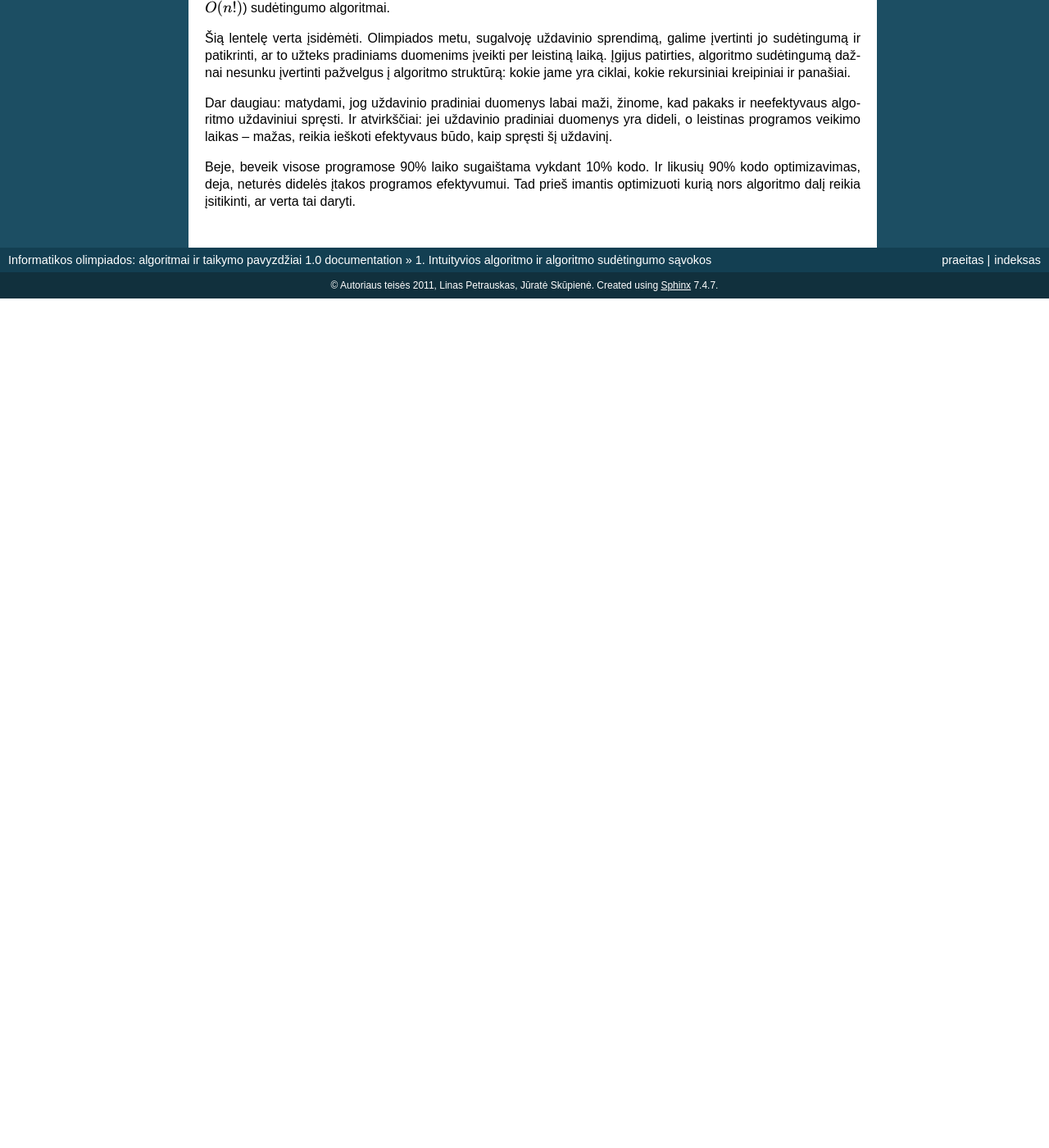
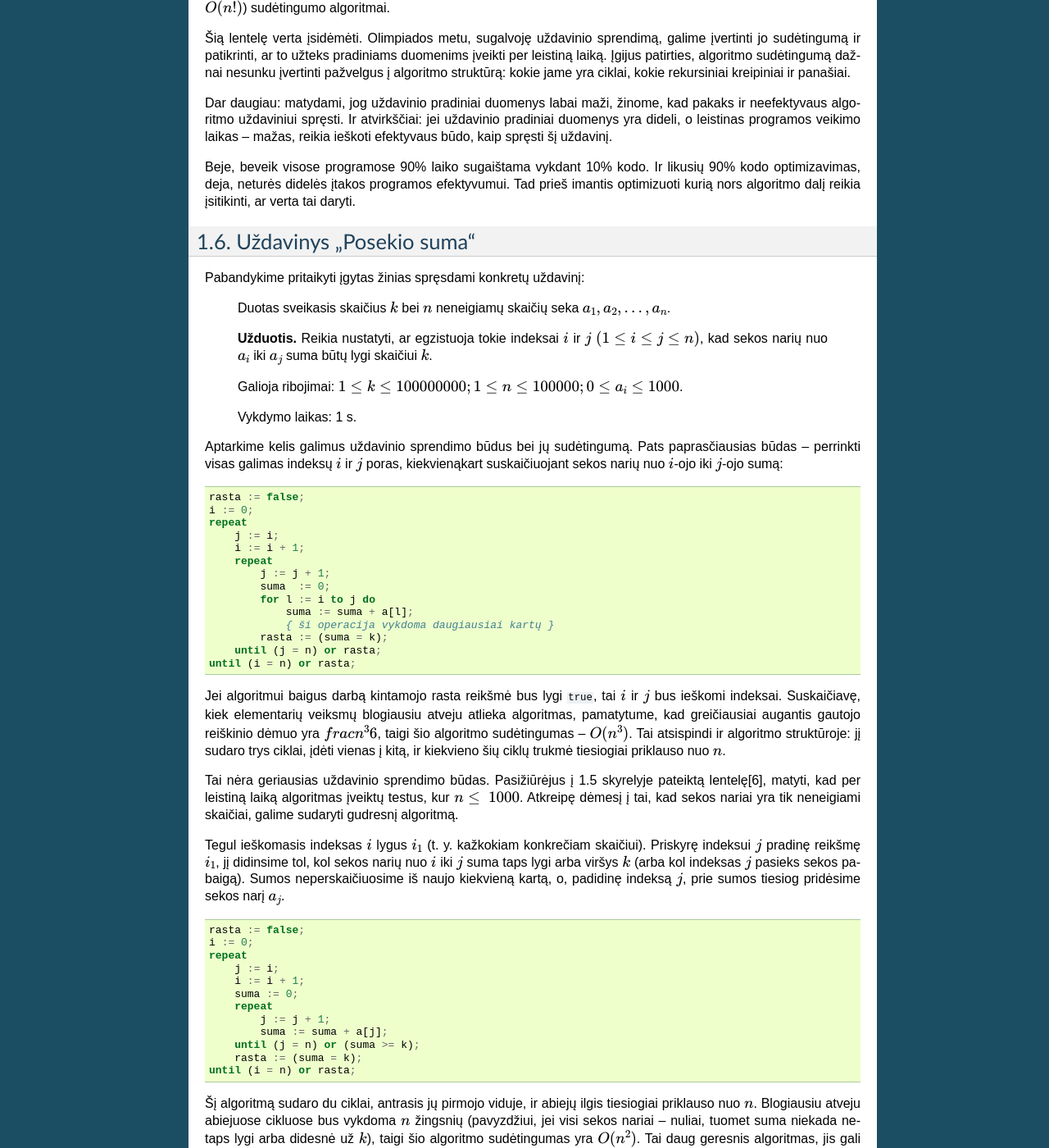
Before and after one commit to linasp/leidinys-9-10-kl, a Sphinx documentation site: the page built from source/algoritmas.rst, in a window 1280 px wide and 1400 px high, scrolled down 3955 px. Shown: the whole window at 82% size. Built offline with Sphinx 7.4.7, drawn with Linux system fonts in a browser that asks for light colours; formulas are drawn with MathJax 3; before the commit the page ends 4319 px from its top, so only the background shows below that; some of the changed text lies outside the part shown.

Commit message:
Sukeltas 1.6 skyrelis.

```diff
--- a/source/algoritmas.rst
+++ b/source/algoritmas.rst
@@ -184,3 +184,84 @@ Efektyviais laikomi polinominio sudėtingumo algoritmai, t. y. tokie, kurių sud
 Dar daugiau: matydami, jog uždavinio pradiniai duomenys labai maži, žinome, kad pakaks ir neefektyvaus algoritmo uždaviniui spręsti. Ir atvirkščiai: jei uždavinio pradiniai duomenys yra dideli, o leistinas programos veikimo laikas -- mažas, reikia ieškoti efektyvaus būdo, kaip spręsti šį uždavinį.
 
 Beje, beveik visose programose 90% laiko sugaištama vykdant 10% kodo. Ir likusių 90% kodo optimizavimas, deja, neturės didelės įtakos programos efektyvumui. Tad prieš imantis optimizuoti kurią nors algoritmo dalį reikia įsitikinti, ar verta tai daryti.
+
+
+Uždavinys "Posekio suma"
+------------------------
+
+Pabandykime pritaikyti įgytas žinias spręsdami konkretų uždavinį:
+
+    Duotas sveikasis skaičius :math:`k` bei :math:`n` neneigiamų skaičių seka :math:`a_1, a_2, \ldots, a_n`.
+
+    **Užduotis.** Reikia nustatyti, ar egzistuoja tokie indeksai :math:`i` ir :math:`j` :math:`(1 \le i \le j \le n)`, kad sekos narių nuo :math:`a_i` iki :math:`a_j` suma būtų lygi skaičiui :math:`k`.
+
+    Galioja ribojimai: :math:`1 \le k \le 100 000 000; 1 \le n \le 100 000; 0 \le a_i \le 1 000`.
+
+    Vykdymo laikas: 1 s.
+
+Aptarkime kelis galimus uždavinio sprendimo būdus bei jų sudėtingumą. Pats paprasčiausias būdas -- perrinkti visas galimas indeksų :math:`i` ir :math:`j` poras, kiekvienąkart suskaičiuojant sekos narių nuo :math:`i`-ojo iki :math:`j`-ojo sumą:
+
+.. code-block:: pascal
+
+    rasta := false;
+    i := 0;
+    repeat
+        j := i;
+        i := i + 1;
+        repeat
+            j := j + 1;
+            suma  := 0;
+            for l := i to j do
+                suma := suma + a[l];
+                { ši operacija vykdoma daugiausiai kartų }
+            rasta := (suma = k);
+        until (j = n) or rasta;
+    until (i = n) or rasta;
+
+Jei algoritmui baigus darbą kintamojo rasta reikšmė bus lygi ``true``, tai :math:`i` ir :math:`j` bus ieškomi indeksai. Suskaičiavę, kiek elementarių veiksmų blogiausiu atveju atlieka algoritmas, pamatytume, kad greičiausiai augantis gautojo reiškinio dėmuo yra :math:`frac{n^3}{6}`, taigi šio algoritmo sudėtingumas -- :math:`O(n^3)`. Tai atsispindi ir algoritmo struktūroje: jį sudaro trys ciklai, įdėti vienas į kitą, ir kiekvieno šių ciklų trukmė tiesiogiai priklauso nuo :math:`n`.
+
+.. todo:: sutvarkyti nuorodas į skyrių ir lentelę žemiau.
+
+Tai nėra geriausias uždavinio sprendimo būdas. Pasižiūrėjus į 1.5 skyrelyje pateiktą lentelę[6], matyti, kad per leistiną laiką algoritmas įveiktų testus, kur :math:`n \le ~1000`. Atkreipę dėmesį į tai, kad sekos nariai yra tik neneigiami skaičiai, galime sudaryti gudresnį algoritmą.
+
+Tegul ieškomasis indeksas :math:`i` lygus :math:`i_1` (t. y. kažkokiam konkrečiam skaičiui). Priskyrę indeksui :math:`j` pradinę reikšmę :math:`i_1`, jį didinsime tol, kol sekos narių nuo :math:`i` iki :math:`j` suma taps lygi arba viršys :math:`k` (arba kol indeksas :math:`j` pasieks sekos pabaigą). Sumos neperskaičiuosime iš naujo kiekvieną kartą, o, padidinę indeksą :math:`j`, prie sumos tiesiog pridėsime sekos narį :math:`a_j`.
+
+.. code-block:: pascal
+
+    rasta := false;
+    i := 0;
+    repeat
+        j := i;
+        i := i + 1;
+        suma := 0;
+        repeat
+            j := j + 1;
+            suma := suma + a[j];
+        until (j = n) or (suma >= k);
+        rasta := (suma = k);
+    until (i = n) or rasta;
+
+Šį algoritmą sudaro du ciklai, antrasis jų pirmojo viduje, ir abiejų ilgis tiesiogiai priklauso nuo :math:`n`. Blogiausiu atveju abiejuose cikluose bus vykdoma :math:`n` žingsnių (pavyzdžiui, jei visi sekos nariai -- nuliai, tuomet suma niekada netaps lygi arba didesnė už :math:`k`), taigi šio algoritmo sudėtingumas yra :math:`O(n^2)`. Tai daug geresnis algoritmas, jis gali įveikti testus, kur :math:`n \le ~30\ 000`. Tačiau to nepakanka.
+
+Kritiškai įvertinkime savo algoritmą. Tarkime, :math:`n = 100\ 000`, :math:`i = 1`, :math:`j = 90\ 000`, ir :math:`suma < k`. Kas atsitiks, jei, padidinus :math:`j` dar vienetu, suma taps didesnė už :math:`k`? Indeksas :math:`i` bus padidintas vienetu, :math:`j` priskirta :math:`i` reikšmė ir iš naujo skaičiuojamos sumos. Tačiau jei sekos narių nuo 1 iki 90 000 suma buvo mažesnė už :math:`k`, tai tuo labiau tokia bus ir narių nuo 2 iki 90 000 suma. Šio (milžiniško) intervalo būtų galima netikrinti!
+
+Tai apibendrinę, galime sudaryti dar geresnį algoritmą. Priskirkime indeksams reikšmes :math:`i = j = 1`, o sumai reikšmę :math:`a_1`. Tai bus pradinis intervalas. Veiksmus kartosime, kol suma nelygi :math:`k` ir :math:`j` mažesnis už :math:`n`. Kiekvienu žingsniu vykdysime vieną iš šių veiksmų: jei suma mažesnė už :math:`k`, intervalą praplėsime – padidinsime indeksą :math:`j` ir prie sumos pridėsime :math:`a_j`; jei suma didesnė už :math:`k` (tai tokia ji tapo po paskutinio žingsnio), intervalą siaurinsime -- iš sumos atimsime `a_i` ir padidinsime indekso `i` reikšmę. Jei po kurio nors žingsnio suma taps lygi `k`, algoritmas iškart nutrauks darbą.
+
+.. code-block:: pascal
+
+    suma := a[1];
+    i := 1;
+    j := 1;
+    while (suma <> k) and (j < n) do
+        if suma < k then begin
+            j := j + 1;
+            suma := suma + a[j];
+        end else begin
+            suma := suma - a[i];
+            i := i + 1;
+        end;
+    rasta := (suma = k);
+
+Kadangi vienu žingsniu padidinamas tik vienas iš indeksų ir kiekvienas iš indeksų gali būti padidintas ne daugiau kaip :math:`n` kartų, daugių daugiausia gali tekti įvykdyti :math:`2n` žingsnių. Algoritmo sudėtingumas yra :math:`O(n)`, taigi jo visiškai pakaks uždaviniui įveikti ir kai :math:`n = 100000`.
+
+Aptarėme kelis uždavinio *Posekio suma* sprendimus ir skirtingą jų efektyvumą. Atsiminkime, jog geras algoritmas atlieka tik tai, kas būtina. Ieškodami, kaip galime pagerinti algoritmą, galvokime, kokius nereikalingus arba pakartotinius veiksmus jis atlieka.
```
